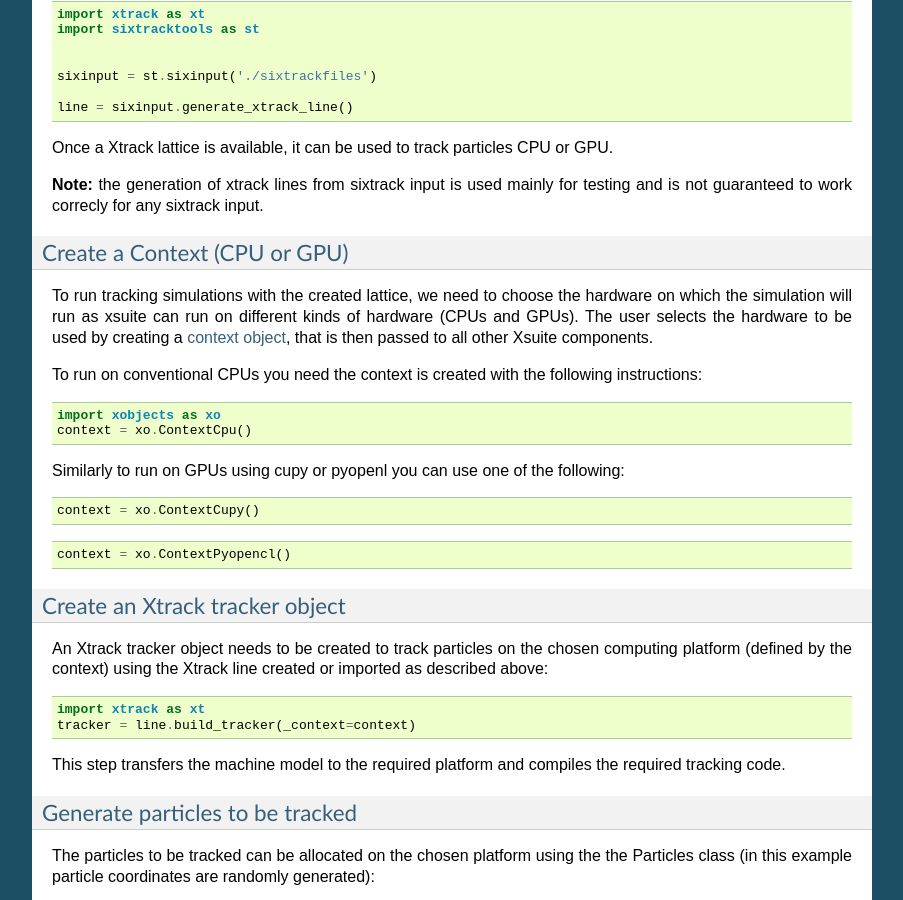
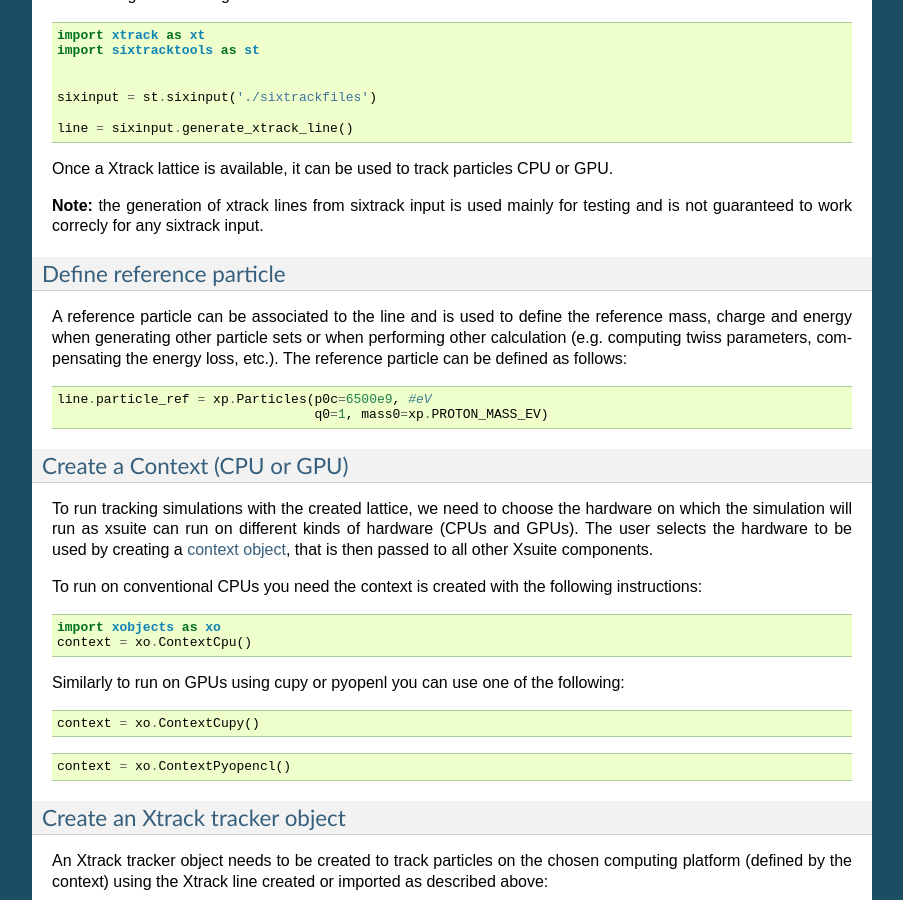
Before and after one commit to xsuite/xsuite, a Sphinx documentation site: the page built from docs/singlepart.rst, in a window 1280 px wide and 900 px high, scrolled down 2450 px. Shown: the whole window, without its empty margins (198-1101 px from the left). Built offline with Sphinx 7.4.7, drawn with Linux system fonts in a browser that asks for light colours; some of the changed text lies outside the part shown.

Commit message:
Quick push

```diff
--- a/docs/singlepart.rst
+++ b/docs/singlepart.rst
@@ -155,6 +155,21 @@ Once a Xtrack lattice is available, it can be used to track particles CPU or GPU
 
 **Note:** the generation of xtrack lines from sixtrack input is used
 mainly for testing and is not guaranteed to work correcly for any sixtrack input.
+
+
+Define reference particle
+-------------------------
+
+A reference particle can be associated to the line and is used to define the
+reference mass, charge and energy when generating other particle sets or when
+performing other calculation (e.g. computing twiss parameters, compensating the
+energy loss, etc.). The reference particle can be defined as follows:
+
+.. code-block:: python
+
+    line.particle_ref = xp.Particles(p0c=6500e9, #eV
+                                     q0=1, mass0=xp.PROTON_MASS_EV)
+
 
 Create a Context (CPU or GPU)
 -----------------------------
```
Also changed, not shown: other parts of docs/singlepart.rst (+2 -2 lines).
